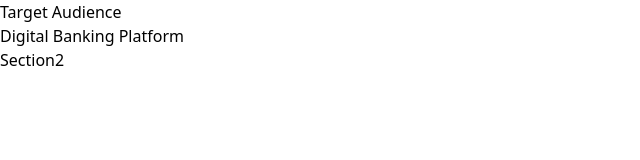
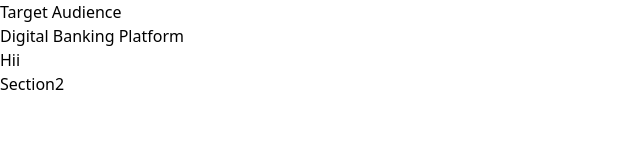
Before and after one commit to stutikantasahoo01/Learn-React, a React (Vite) app in the folder Lec10/ui_project/: page / in a window 1280 px wide. Shown: the top 160 px of the page, without its empty margins (0-640 px from the left). Built offline with nearby package versions, Linux system fonts and the light colour scheme.

Commit message:
Save the changes

```diff
--- a/Lec10/ui_project/src/components/section1/page1content.jsx
+++ b/Lec10/ui_project/src/components/section1/page1content.jsx
@@ -3,7 +3,7 @@
 const page1content = () => {
   return (
     <div>
-
+      Hii
     </div>
   )
 }
--- a/Lec10/ui_project/src/components/section1/section1.jsx
+++ b/Lec10/ui_project/src/components/section1/section1.jsx
@@ -4,6 +4,7 @@ const section1 = () => {
   return (
     <div className="bg-blue-200 h-screen w-full">
      <Navbar />
+     <Page1content />
     </div>
   )
 }
```
Also changed, not shown: Lec10/ui_project/src/components/section1/leftContent.jsx (added), Lec10/ui_project/src/components/section1/rightContent.jsx (added).
